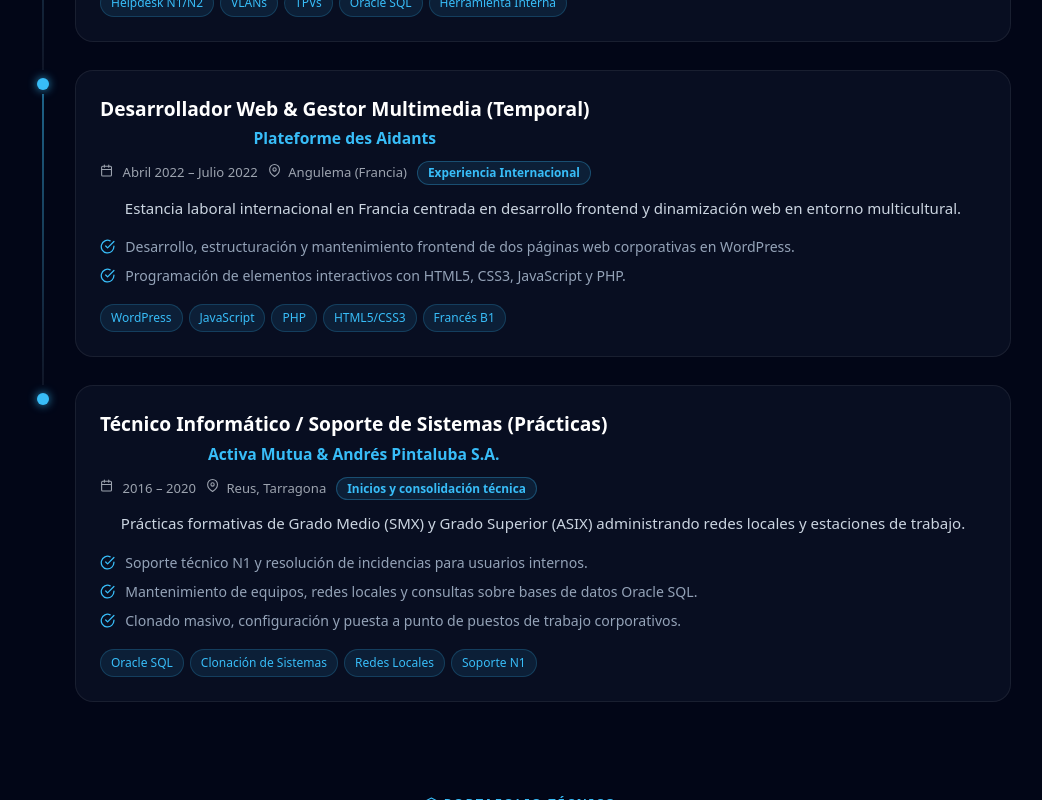
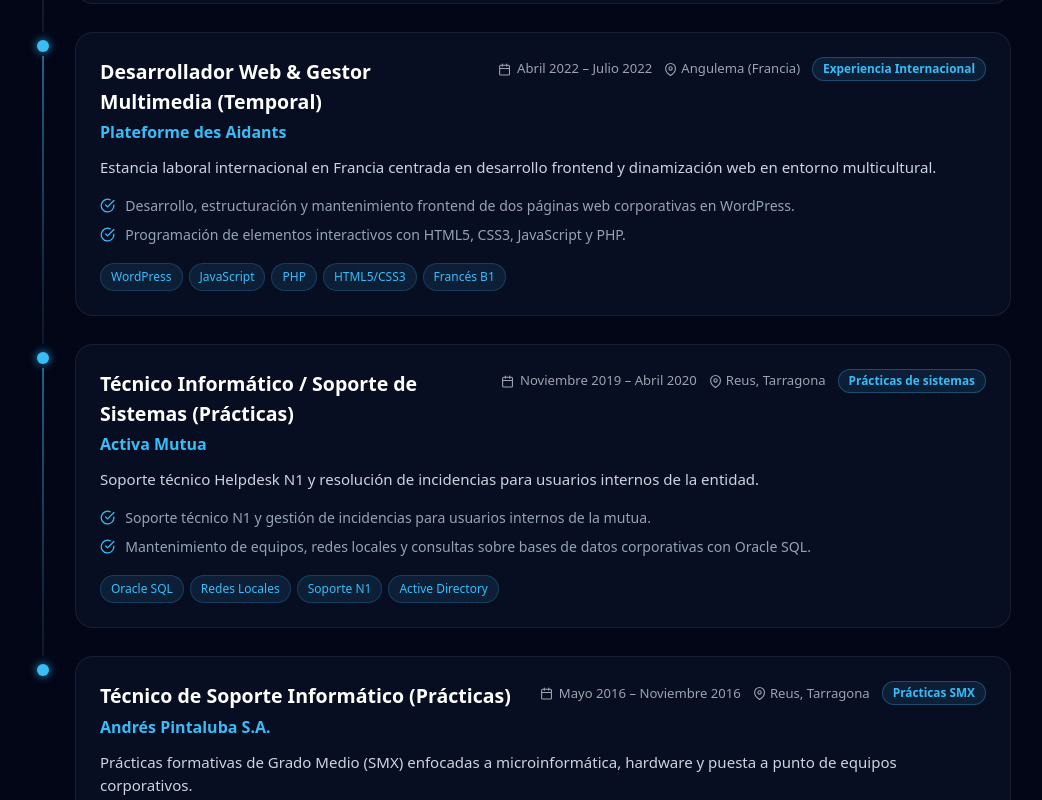
Before and after one commit to KillianTR/Portfolio, a React (Vite) app: page / in a window 1280 px wide. Shown: the part 2580-3380 px from the top of the page, without its empty margins (119-1161 px from the left). Built offline with nearby package versions, Linux system fonts and the light colour scheme.

Commit message:
feat: align experience roles, company and description to left, fix right meta position, set SMX only for Pintaluba, and update tab title to Killian Torrell

```diff
--- a/index.html
+++ b/index.html
@@ -5,14 +5,14 @@
     <link rel="icon" type="image/png" href="/KTR-logo.png" />
     <meta name="viewport" content="width=device-width, initial-scale=1.0" />
 
-    <title>Killian Torrell Fernández – Técnico Informático & Desarrollador Web Full Stack</title>
-    <meta name="description" content="Portfolio profesional de Killian Torrell Fernández. Técnico Informático, soporte TI corporativo (AENA, AEQT, MediaMarkt), automatización con Python y desarrollo web con React y Java. Reus, Tarragona." />
+    <title>Killian Torrell – Técnico Informático & Desarrollador Web Full Stack</title>
+    <meta name="description" content="Portfolio profesional de Killian Torrell. Técnico Informático, soporte TI corporativo (AENA, AEQT, MediaMarkt), automatización con Python y desarrollo web con React y Java. Reus, Tarragona." />
     <meta name="keywords" content="Killian Torrell, Técnico Informático, Desarrollador Web, Full Stack, React, Python, Java, Reus, Tarragona" />
-    <meta name="author" content="Killian Torrell Fernández" />
+    <meta name="author" content="Killian Torrell" />
 
     <meta property="og:type" content="website" />
     <meta property="og:url" content="https://killiantr.vercel.app/" />
-    <meta property="og:title" content="Killian Torrell Fernández – Técnico Informático & Desarrollador Web" />
+    <meta property="og:title" content="Killian Torrell – Técnico Informático & Desarrollador Web" />
     <meta property="og:description" content="Técnico Informático y desarrollador web full stack. Experiencia corporativa en AENA, AEQT y MediaMarkt. Reus, Tarragona." />
     <meta property="og:image" content="https://killiantr.vercel.app/KTR-logo.png" />
 
--- a/src/components/Experience.jsx
+++ b/src/components/Experience.jsx
@@ -85,19 +85,32 @@
       tech: ["WordPress", "JavaScript", "PHP", "HTML5/CSS3", "Francés B1"],
     },
     {
-      company: "Activa Mutua & Andrés Pintaluba S.A.",
+      company: "Activa Mutua",
       location: "Reus, Tarragona",
       role: "Técnico Informático / Soporte de Sistemas (Prácticas)",
-      period: "2016 – 2020",
-      badge: "Inicios y consolidación técnica",
+      period: "Noviembre 2019 – Abril 2020",
+      badge: "Prácticas de sistemas",
       description:
-        "Prácticas formativas de Grado Medio (SMX) y Grado Superior (ASIX) administrando redes locales y estaciones de trabajo.",
+        "Soporte técnico Helpdesk N1 y resolución de incidencias para usuarios internos de la entidad.",
       highlights: [
-        "Soporte técnico N1 y resolución de incidencias para usuarios internos.",
-        "Mantenimiento de equipos, redes locales y consultas sobre bases de datos Oracle SQL.",
-        "Clonado masivo, configuración y puesta a punto de puestos de trabajo corporativos.",
+        "Soporte técnico N1 y gestión de incidencias para usuarios internos de la mutua.",
+        "Mantenimiento de equipos, redes locales y consultas sobre bases de datos corporativas con Oracle SQL.",
       ],
-      tech: ["Oracle SQL", "Clonación de Sistemas", "Redes Locales", "Soporte N1"],
+      tech: ["Oracle SQL", "Redes Locales", "Soporte N1", "Active Directory"],
+    },
+    {
+      company: "Andrés Pintaluba S.A.",
+      location: "Reus, Tarragona",
+      role: "Técnico de Soporte Informático (Prácticas)",
+      period: "Mayo 2016 – Noviembre 2016",
+      badge: "Prácticas SMX",
+      description:
+        "Prácticas formativas de Grado Medio (SMX) enfocadas a microinformática, hardware y puesta a punto de equipos corporativos.",
+      highlights: [
+        "Reparación, clonado masivo y puesta a punto de puestos de trabajo corporativos.",
+        "Mantenimiento preventivo de hardware y diagnóstico técnico de puestos informáticos.",
+      ],
+      tech: ["Clonación de Sistemas", "Hardware", "Mantenimiento PC", "SMX"],
     },
   ],
   ca: [
@@ -182,19 +195,32 @@
       tech: ["WordPress", "JavaScript", "PHP", "HTML5/CSS3", "Francès B1"],
     },
     {
-      company: "Activa Mútua & Andrés Pintaluba S.A.",
+      company: "Activa Mútua",
       location: "Reus, Tarragona",
       role: "Tècnic Informàtic / Suport de Sistemes (Pràctiques)",
-      period: "2016 – 2020",
-      badge: "Inicis i consolidació tècnica",
+      period: "Novembre 2019 – Abril 2020",
+      badge: "Pràctiques de sistemes",
       description:
-        "Pràctiques formatives de Grau Mitjà (SMX) i Grau Superior (ASIX) administrant xarxes locals i equips.",
+        "Suport tècnic Helpdesk N1 i resolució d'incidències per a usuaris interns de l'entitat.",
       highlights: [
-        "Suport tècnic N1 i gestió d'incidències per a usuaris interns.",
-        "Manteniment d'equips, xarxes locals i gestió de bases de dades corporatives amb Oracle SQL.",
-        "Reparació, clonatge i posada a punt d'estacions de treball corporatives.",
+        "Suport tècnic N1 i gestió d'incidències per a usuaris interns de la mútua.",
+        "Manteniment d'equips, xarxes locals i consultes sobre bases de dades corporatives amb Oracle SQL.",
       ],
-      tech: ["Oracle SQL", "Clonatge de Sistemes", "Xarxes Locals", "Suport N1"],
+      tech: ["Oracle SQL", "Xarxes Locals", "Suport N1", "Active Directory"],
+    },
+    {
+      company: "Andrés Pintaluba S.A.",
+      location: "Reus, Tarragona",
+      role: "Tècnic de Suport Informàtic (Pràctiques)",
+      period: "Maig 2016 – Novembre 2016",
+      badge: "Pràctiques SMX",
+      description:
+        "Pràctiques formatives de Grau Mitjà (SMX) enfocades a microinformàtica, maquinari i posada a punt d'equips.",
+      highlights: [
+        "Reparació, clonatge massiu i posada a punt d'estacions de treball corporatives.",
+        "Manteniment preventiu de maquinari i diagnòstic tècnic de llocs informàtics.",
+      ],
+      tech: ["Clonatge de Sistemes", "Hardware", "Manteniment PC", "SMX"],
     },
   ],
 };
@@ -240,7 +266,7 @@
 
             <div className="timeline-content">
               <div className="timeline-header">
-                <div>
+                <div className="timeline-title-group">
                   <h3 className="timeline-role">{job.role}</h3>
                   <h4 className="timeline-company">{job.company}</h4>
                 </div>
--- a/src/styles.css
+++ b/src/styles.css
@@ -824,38 +824,8 @@
 }
 
 #root {
-  max-width: 1280px;
-  margin: 0 auto;
-  padding: 2rem;
-  text-align: center;
-}
-
-.logo {
-  height: 6em;
-  padding: 1.5em;
-  will-change: filter;
-  transition: filter 300ms;
-}
-.logo:hover {
-  filter: drop-shadow(0 0 2em #646cffaa);
-}
-.logo.react:hover {
-  filter: drop-shadow(0 0 2em #61dafbaa);
-}
-
-@keyframes logo-spin {
-  from {
-    transform: rotate(0deg);
-  }
-  to {
-    transform: rotate(360deg);
-  }
-}
-
-@media (prefers-reduced-motion: no-preference) {
-  a:nth-of-type(2) .logo {
-    animation: logo-spin infinite 20s linear;
-  }
+  width: 100%;
+  min-height: 100vh;
 }
 
 .card {
@@ -1504,6 +1474,7 @@
   border-radius: 18px;
   padding: 24px;
   margin-bottom: 28px;
+  text-align: left;
   transition: border-color 0.2s ease, transform 0.2s ease, box-shadow 0.2s ease;
 }
 
@@ -1517,32 +1488,52 @@
   display: flex;
   justify-content: space-between;
   align-items: flex-start;
-  flex-wrap: wrap;
-  gap: 10px;
+  gap: 16px;
   margin-bottom: 12px;
 }
 
+.timeline-title-group {
+  display: flex;
+  flex-direction: column;
+  align-items: flex-start;
+  text-align: left;
+  flex: 1;
+  min-width: 0;
+}
+
 .timeline-role {
-  font-size: 1.2rem;
+  font-size: 1.22rem;
   font-weight: 700;
   color: #ffffff;
   margin: 0 0 4px;
+  text-align: left;
 }
 
 .timeline-company {
-  font-size: 0.98rem;
+  font-size: 1rem;
   font-weight: 600;
   color: var(--accent);
   margin: 0;
+  text-align: left;
 }
 
 .timeline-meta {
   display: flex;
   align-items: center;
+  justify-content: flex-end;
   flex-wrap: wrap;
-  gap: 10px;
+  gap: 8px 12px;
   font-size: 0.82rem;
   color: #9ca3af;
+  text-align: right;
+  flex-shrink: 0;
+}
+
+.timeline-period,
+.timeline-location {
+  display: inline-flex;
+  align-items: center;
+  white-space: nowrap;
 }
 
 .timeline-badge {
@@ -1553,13 +1544,15 @@
   border-radius: 999px;
   font-size: 0.74rem;
   font-weight: 600;
+  white-space: nowrap;
 }
 
 .timeline-description {
   font-size: 0.94rem;
   color: #cbd5e1;
   line-height: 1.55;
-  margin: 0 0 16px;
+  margin: 8px 0 16px;
+  text-align: left;
 }
 
 .timeline-highlights {
@@ -3011,6 +3004,16 @@
 
   .cv-options-grid {
     grid-template-columns: 1fr;
+  }
+
+  .timeline-header {
+    flex-direction: column;
+    gap: 8px;
+  }
+
+  .timeline-meta {
+    justify-content: flex-start;
+    text-align: left;
   }
 }
 
```
